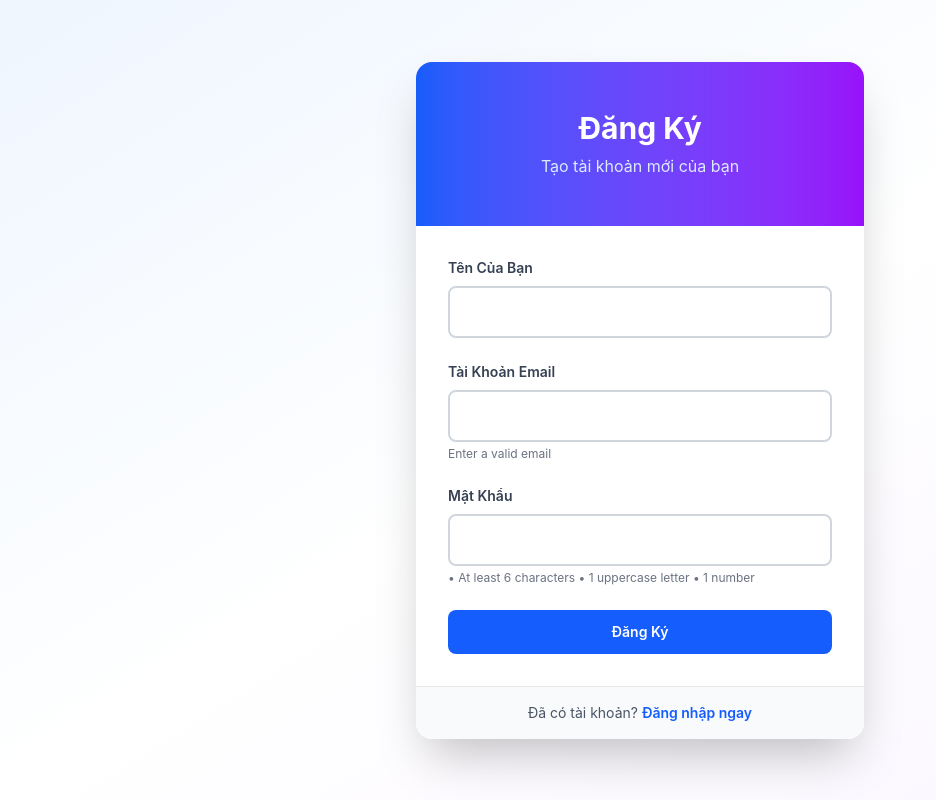
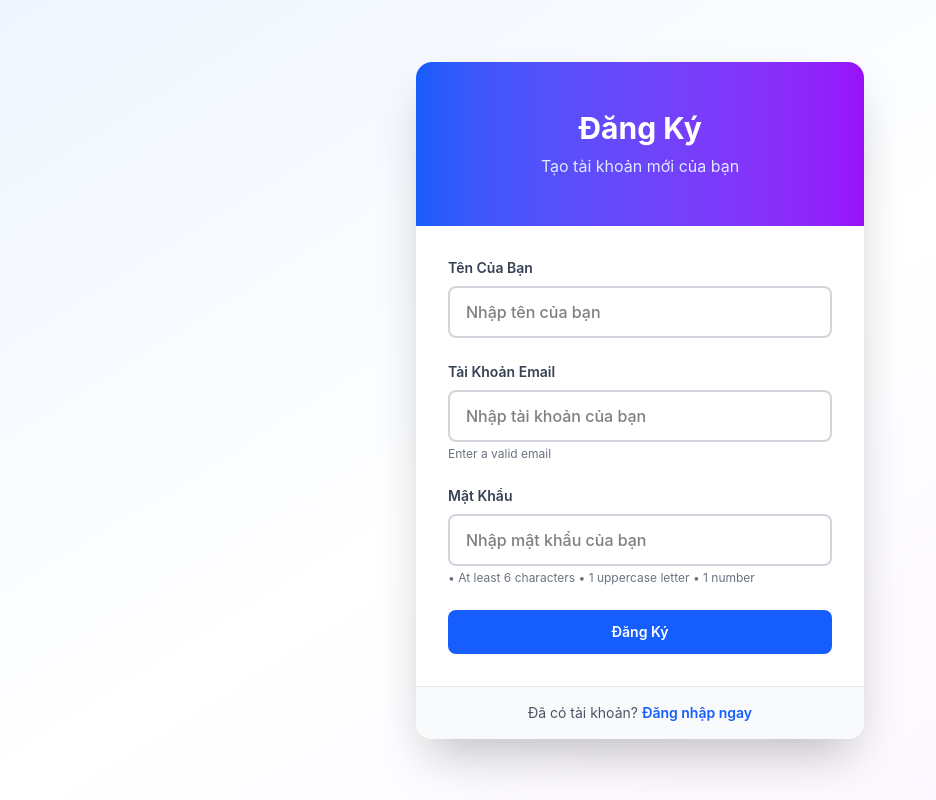
Before and after one commit to Kippy198/productmanager1, a Next.js app: page /auth/register in a window 1280 px wide. Shown: the whole page, without its empty margins (0-936 px from the left). Built offline with nearby package versions, Linux system fonts and the light colour scheme.

Commit message:
FEAT: hoan thien input va README

```diff
--- a/src/app/auth/register/page.tsx
+++ b/src/app/auth/register/page.tsx
@@ -92,7 +92,6 @@ export default function RegisterPage() {
                             id="name"
                             type="text"
                             value={name}
-                            className="text-white"
                             placeholder="Nhập tên của bạn"
                             onChange={(e) => {
                                 setName(e.target.value);
@@ -106,7 +105,6 @@ export default function RegisterPage() {
                             id="email"
                             type="email"
                             value={email}
-                            className="text-white"
                             placeholder="Nhập tài khoản của bạn"
                             error={fieldErrors.email}
                             onChange={(e) => {
@@ -120,7 +118,6 @@ export default function RegisterPage() {
                             label="Mật Khẩu"
                             id="password"
                             type="password"
-                            className="text-white"
                             placeholder="Nhập mật khẩu của bạn"
                             value={password}
                             error={fieldErrors.password}
```
Also changed, not shown: 1 other file (tests, documents, lock files or other folders).
